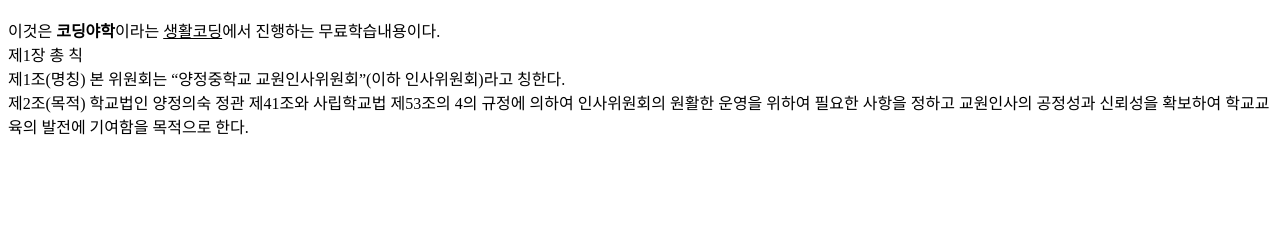
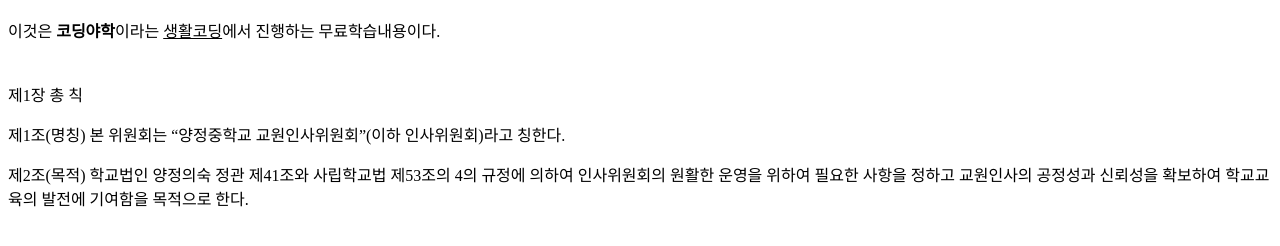
Before and after one commit to daumner/web_ex01, a plain HTML site: page index.html in a window 1280 px wide. Shown: the part 48-294 px from the top of the page. Drawn offline with Linux system fonts and the light colour scheme.

Commit message:
Add files via upload

```diff
--- a/index.html
+++ b/index.html
@@ -1,12 +1,13 @@
 <html>
-<h1>HTML</h1>
-이것은 <strong>코딩야학</strong>이라는 <u>생활코딩</u>에서 진행하는 무료학습내용이다.
-<br>
-제1장 총 칙
-<br>
-제1조(명칭) 본 위원회는 “양정중학교 교원인사위원회”(이하 인사위원회)라고 칭한다.
-<br>
-제2조(목적) 학교법인 양정의숙 정관 제41조와 사립학교법 제53조의 4의 규정에 의하여 인사위원회의 원활한 운영을 위하여 필요한 사항을 정하고 교원인사의 공정성과 신뢰성을 확보하여 학교교육의 발전에 기여함을 목적으로 한다.
-<br>
+  <h1>HTML</h1>
+
+  <p>이것은 <strong>코딩야학</strong>이라는 <u>생활코딩</u>에서 진행하는 무료학습내용이다.</p>
+
+  <p style="margin-top:40px;">제1장 총 칙</p>
+
+  <p>제1조(명칭) 본 위원회는 “양정중학교 교원인사위원회”(이하 인사위원회)라고 칭한다.</p>
+
+  <p>제2조(목적) 학교법인 양정의숙 정관 제41조와 사립학교법 제53조의 4의 규정에 의하여 인사위원회의 원활한 운영을 위하여 필요한 사항을 정하고 교원인사의 공정성과 신뢰성을 확보하여 학교교육의 발전에 기여함을 목적으로 한다.
+  </p>
 
 </html>
```
